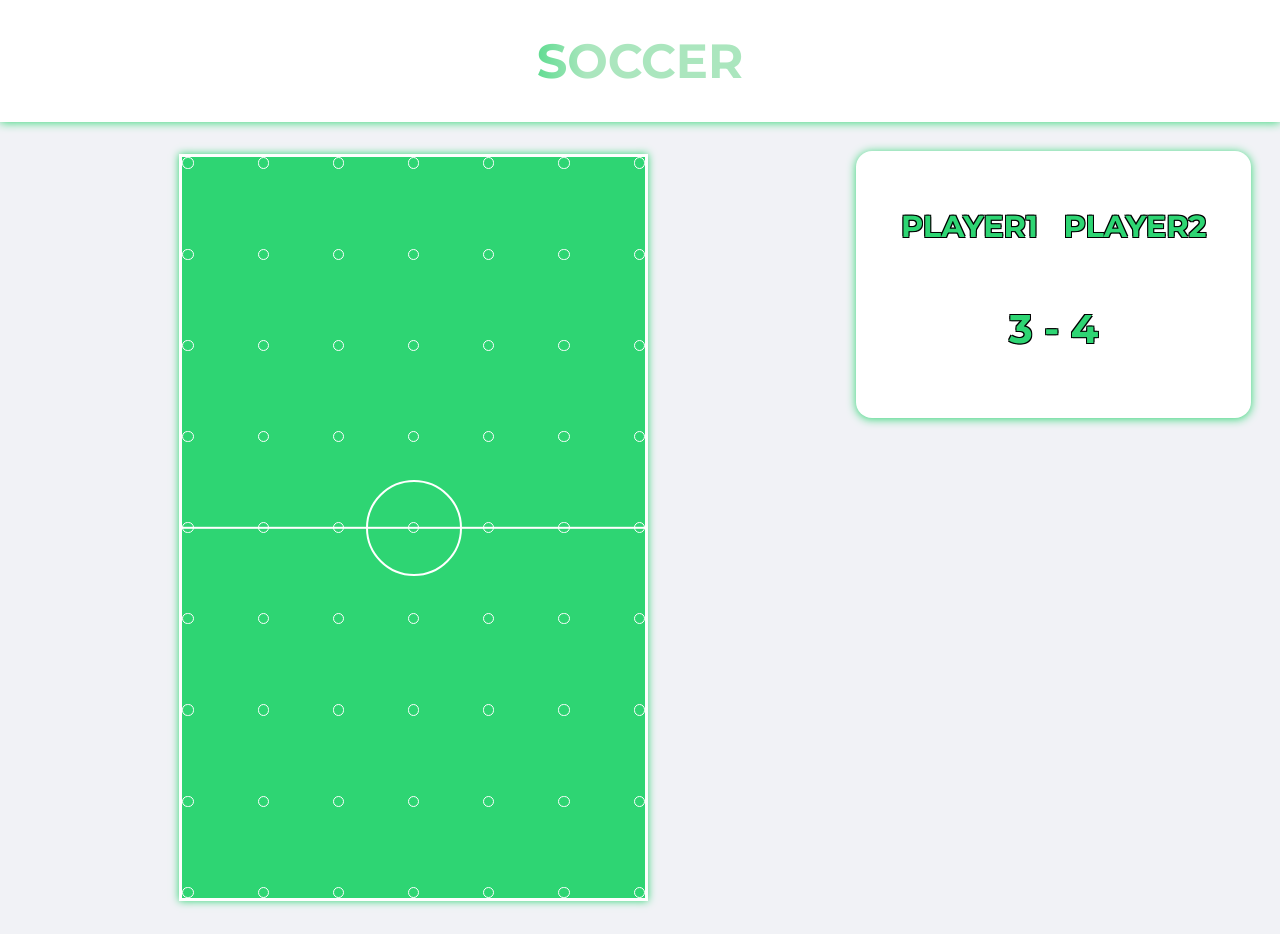
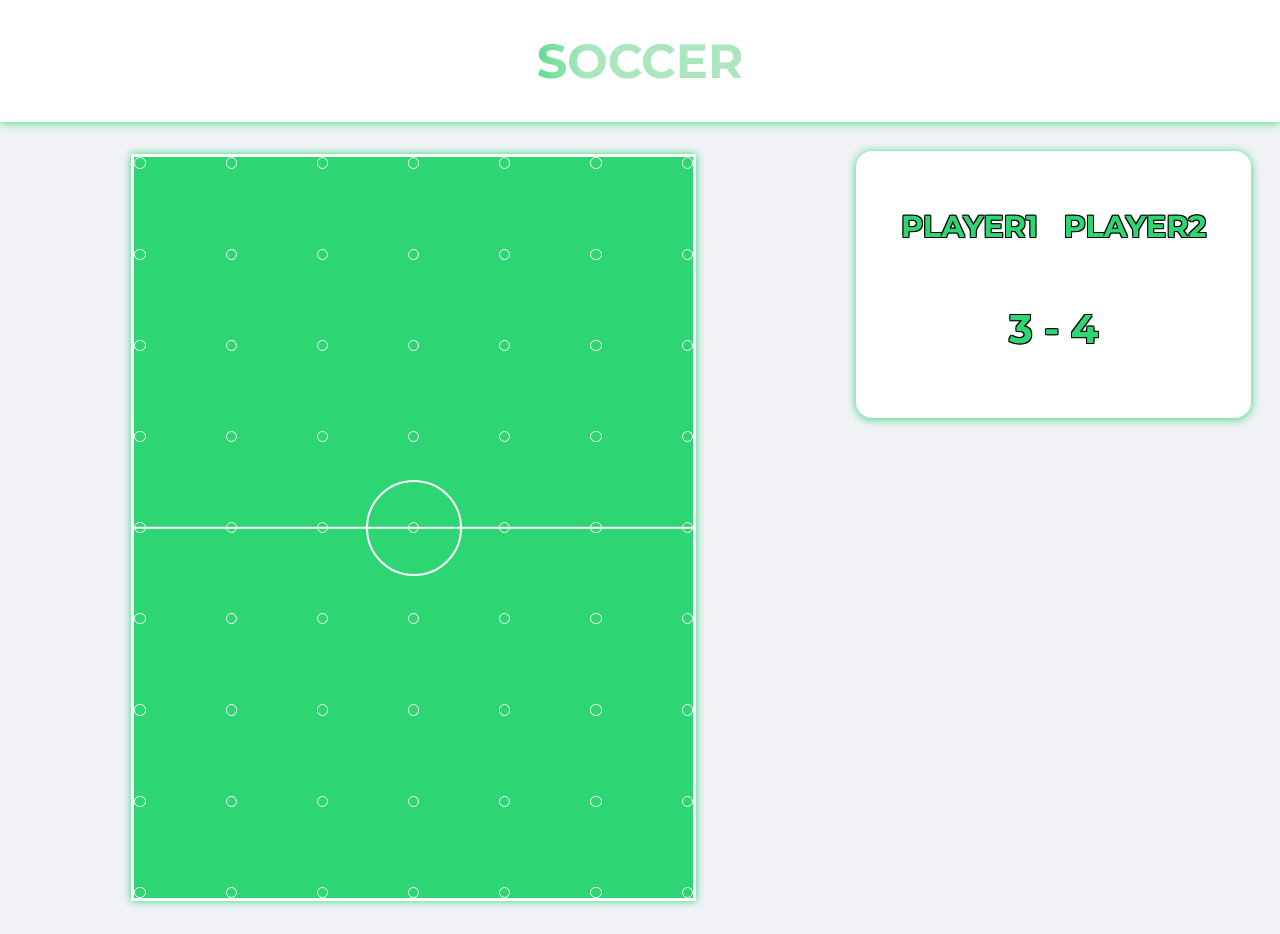
Before and after one commit to grzesiekS/soccer, a React (Create React App) app: page / in a window 1280 px wide. Built offline with nearby package versions, Linux system fonts and the light colour scheme.

Commit message:
CHange ActionPoints margin

```diff
--- a/src/components/features/Game/SoccerField/ActionPoints/ActionPoints.module.scss
+++ b/src/components/features/Game/SoccerField/ActionPoints/ActionPoints.module.scss
@@ -13,7 +13,7 @@
   border-radius: 50%;
   background-color: transparent;
   border: 0.05em solid $actionPoints_point_border_color;
-  margin: 5em 2em 0 2em;
+  margin: 5em 2.5em 0 2.5em;
   transition: 1s all;
 
   &:hover {
@@ -22,11 +22,11 @@
   }
 
   &:first-child {
-    margin: 5em 2em 0 0;
+    margin: 5em 2.5em 0 0;
   }
 
   &:last-child {
-    margin: 5em 0 0 2em;
+    margin: 5em 0 0 2.5em;
   }
 
   &[id^='0'] {
```
